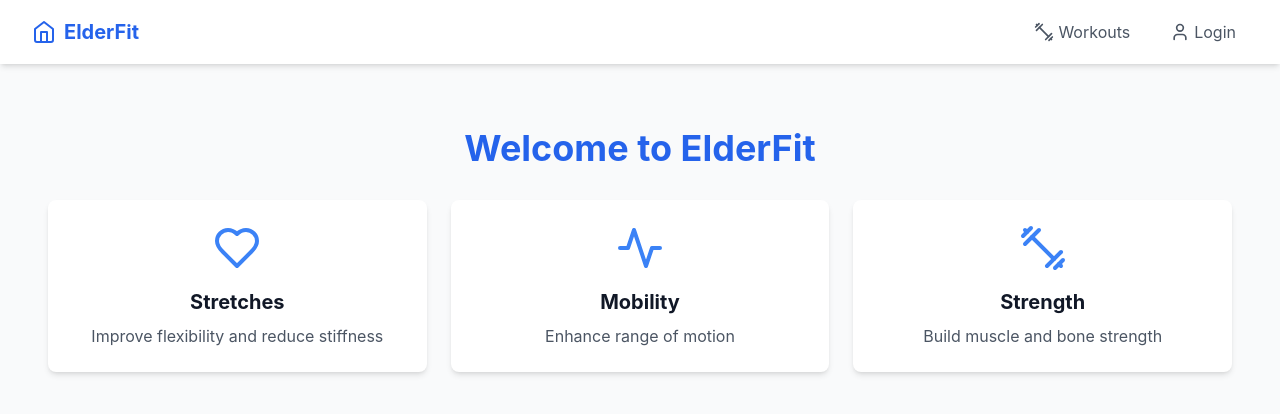
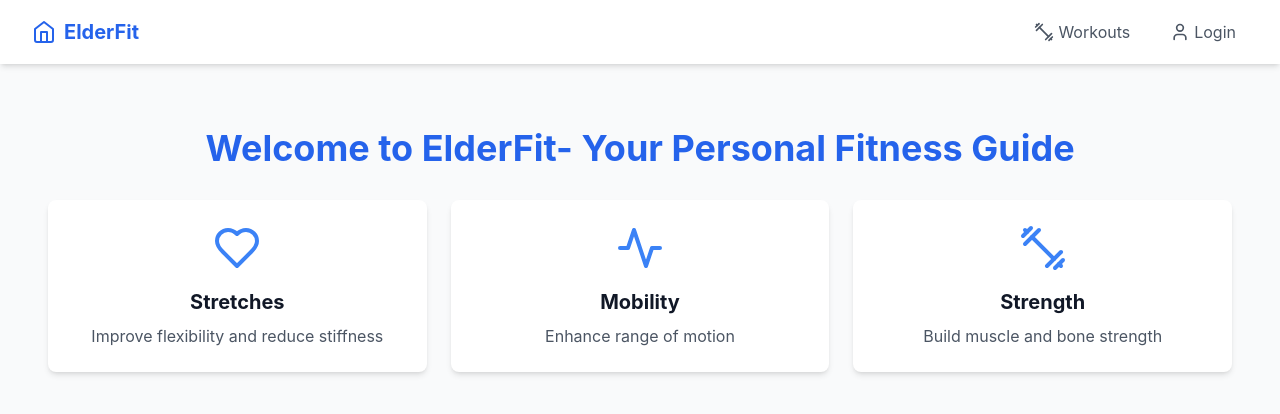
Before and after one commit to Towy-lab/elderfit, a React (Create React App) app: page / in a window 1280 px wide. Shown: the top 414 px of the page. Built offline with nearby package versions, Linux system fonts and the light colour scheme; no server answers.

Commit message:
Updated welcome message

```diff
--- a/src/pages/Home.js
+++ b/src/pages/Home.js
@@ -29,7 +29,7 @@ const Home = () => {
   return (
     <div className="p-8">
       <h1 className="text-4xl font-bold text-center mb-8 text-blue-600">
-        Welcome to ElderFit
+        Welcome to ElderFit- Your Personal Fitness Guide
       </h1>
       <div className="grid grid-cols-1 md:grid-cols-3 gap-6">
         {categories.map((category) => (
```
